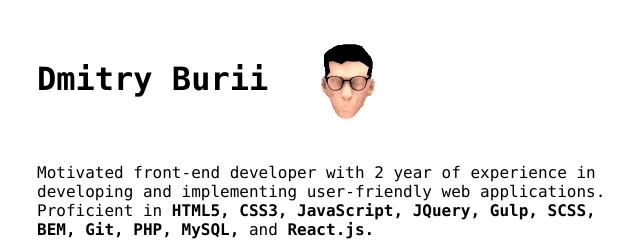
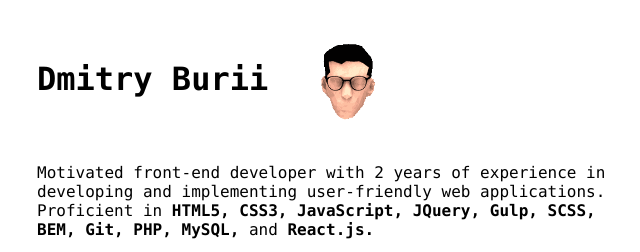
Before and after one commit to samaragang/smr.github.io, a plain HTML site: page index.html in a window 1280 px wide. Shown: the top 252 px of the page, 303-943 px from the left. Drawn offline with Linux system fonts and the light colour scheme.

```diff
--- a/index.html
+++ b/index.html
@@ -16,7 +16,7 @@
         <h1>Dmitry Burii
             <img src="img/head.gif" alt="head" style="max-width: 120px; vertical-align: middle;">
         </h1>
-        <p>Motivated front-end developer with 2 year of experience in developing and implementing user-friendly web
+        <p>Motivated front-end developer with 2 years of experience in developing and implementing user-friendly web
             applications. Proficient in <b>HTML5, CSS3, JavaScript, JQuery, Gulp, SCSS, BEM, Git, PHP,
                 MySQL,</b> and<b> React.js.</b> </p>
         <div class="nav_link">
```
